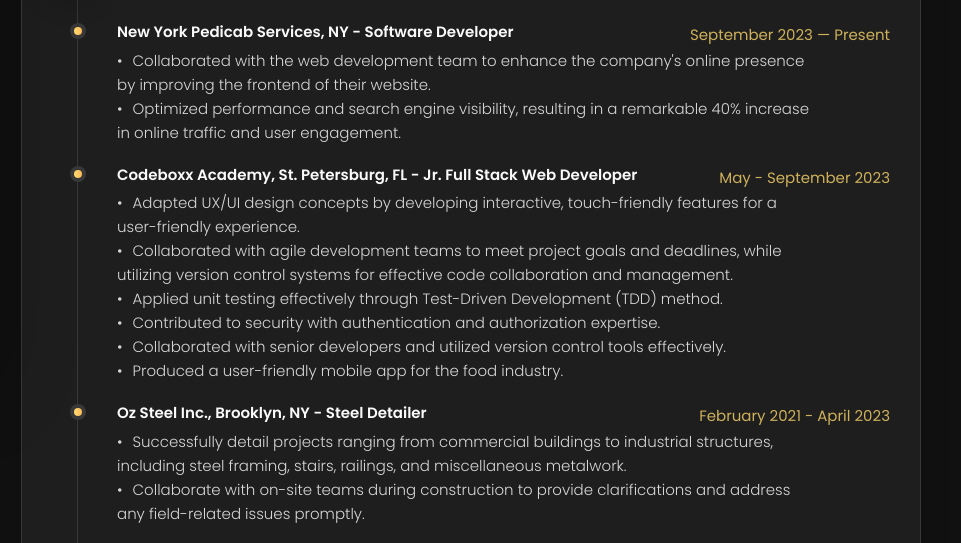
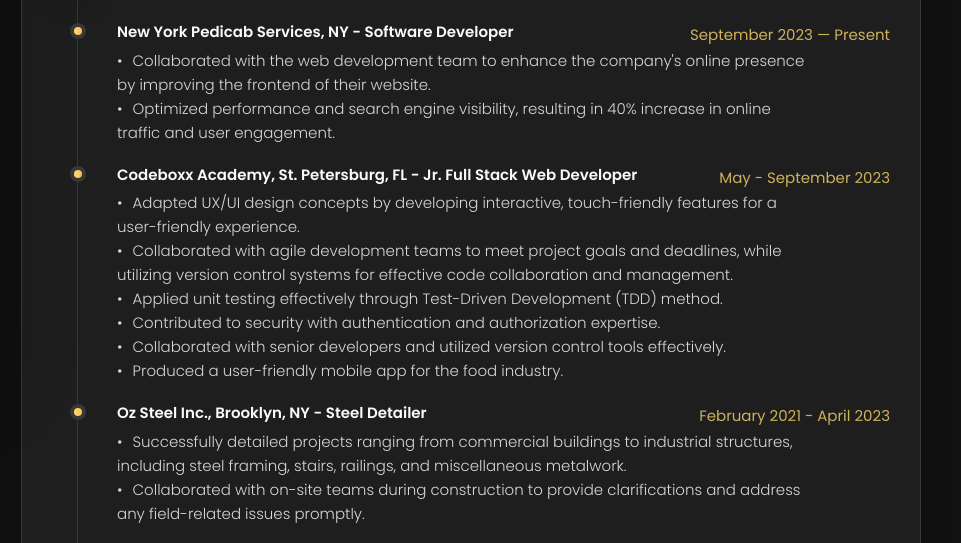
Before and after one commit to kamilozcan/kamilozcan.github.io, a plain HTML site: page index.html in a window 1280 px wide. Both pictures are taken after a click on the link "Resume". Shown: the part 240-783 px from the top of the page, 319-1280 px from the left. Drawn offline with nearby package versions, Linux system fonts and the light colour scheme.

Commit message:
Fixed grammar

```diff
--- a/index.html
+++ b/index.html
@@ -398,7 +398,7 @@
                             <ul class="timeline-text">
                                 <li>Collaborated with the web development team to enhance the company's online presence
                                     by improving the frontend of their website.</li>
-                                <li>Optimized performance and search engine visibility, resulting in a remarkable 40%
+                                <li>Optimized performance and search engine visibility, resulting in 40%
                                     increase in online traffic and user engagement.</li>
                             </ul>
 
@@ -435,10 +435,10 @@
                             </div>
 
                             <ul class="timeline-text">
-                                <li>Successfully detail projects ranging from commercial buildings to industrial
+                                <li>Successfully detailed projects ranging from commercial buildings to industrial
                                     structures, including
                                     steel framing, stairs, railings, and miscellaneous metalwork.</li>
-                                <li>Collaborate with on-site teams during construction to provide clarifications and
+                                <li>Collaborated with on-site teams during construction to provide clarifications and
                                     address any
                                     field-related issues promptly.</li>
                             </ul>
```
